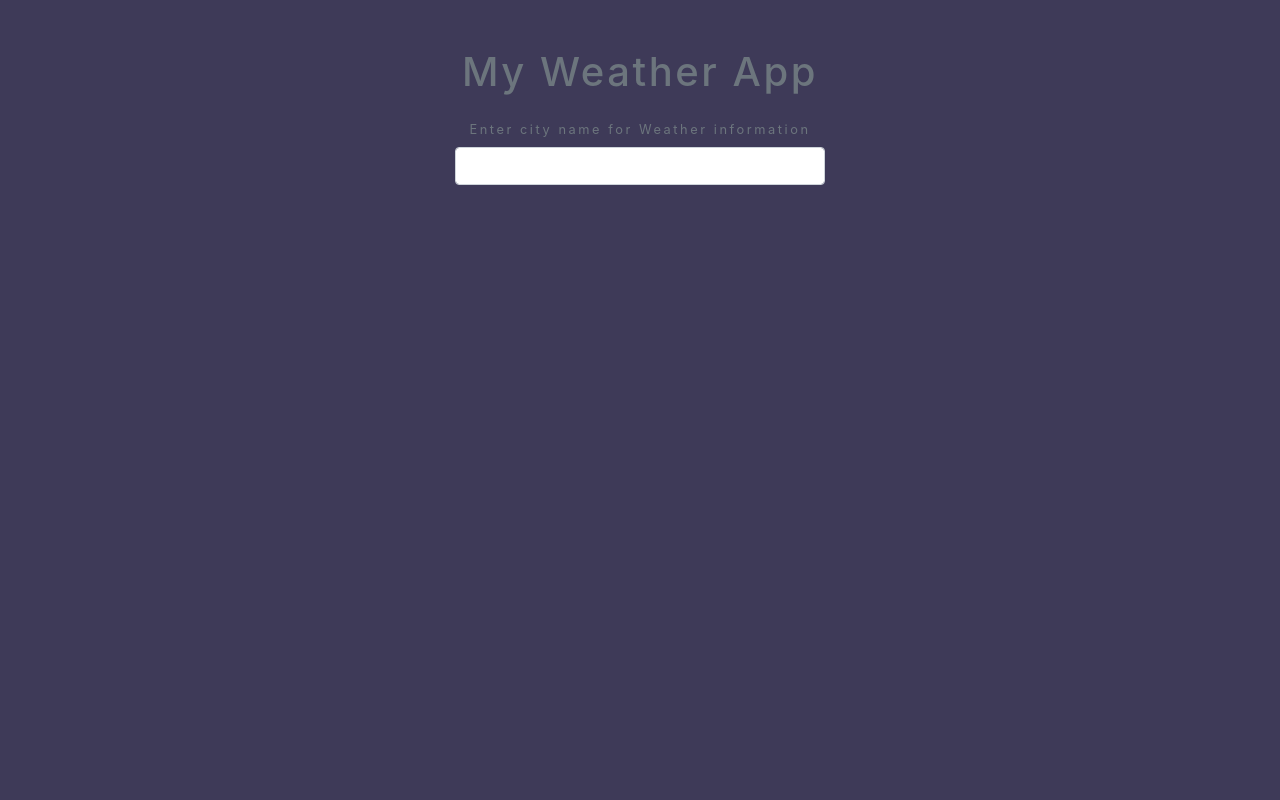
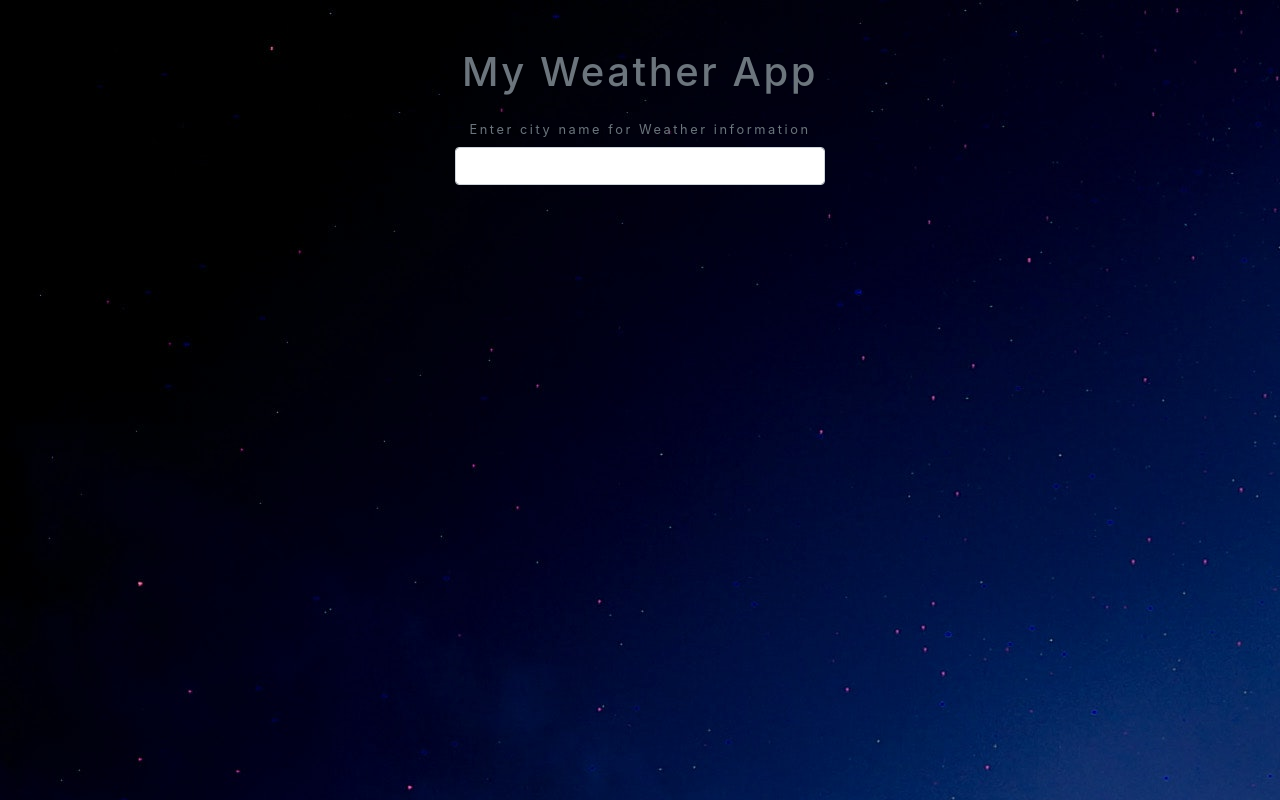
Before and after one commit to jossieT/my-weather-app, a plain HTML site: page index.html in a window 1280 px wide. Drawn offline with Linux system fonts and the light colour scheme.

Commit message:
Update styles.css

```diff
--- a/styles.css
+++ b/styles.css
@@ -1,6 +1,5 @@
 body {
-    /* background: #eeedec; */
-    background: #3e3a58;
+    background-image: url("img/background.jpg");
     letter-spacing: 0.2em;
     font-size: 0.8em;
 }
```
